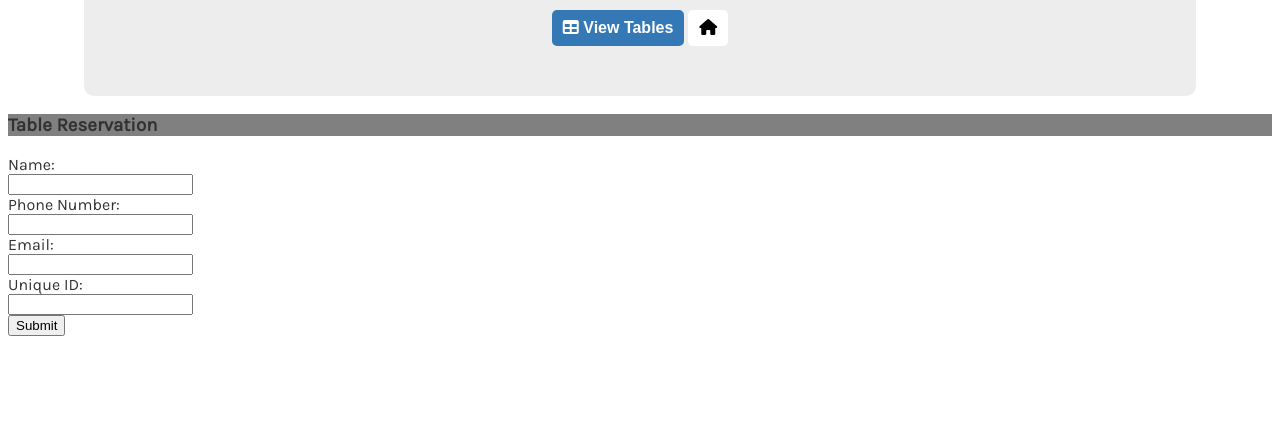
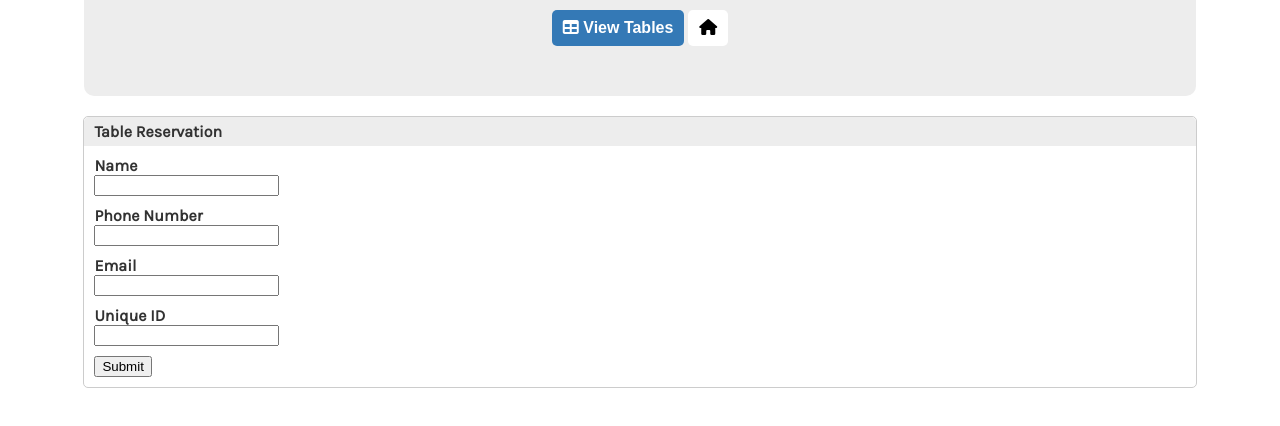
Before and after one commit to tylersweeney/hotRestaurant, a website: page reserve.html in a window 1280 px wide. Shown: the part 312-738 px from the top of the page. Drawn offline with nearby package versions, Linux system fonts and the light colour scheme.

Commit message:
reservation form styles

```diff
--- a/assets/css/styles.css
+++ b/assets/css/styles.css
@@ -57,14 +57,20 @@ hr {
   color: #cccccc;
 }
 
-#input {
-}
-#subheader{
-  background-color: gray;
+input, label {
+  margin-left: 10px;
 }
 
+input {
+  margin-bottom: 10px;
+}
 
-div.tableWrapper {
+label {
+  font-weight: bold;
+}
+
+div.tableWrapper,
+div#reservationWrapper {
   border-radius: 5px;
   border: 1px solid #cccccc;
   margin: 20px auto;
@@ -76,11 +82,14 @@ div.wrapperHead {
   border-top-left-radius: 5px;
   border-top-right-radius: 5px;
   background-color: #EDEDED;
-  /*border: 1px solid #cccccc;*/
   padding: 5px;
   padding-left: 10px;
+  font-weight: bold;
 }
 
+div#input {
+  padding-top: 10px;
+}
 
 .number {
   background-color: #3479B6;
--- a/reserve.html
+++ b/reserve.html
@@ -20,19 +20,17 @@
     <button id="home" title="home"><i class="fa fa-home fa-2" aria-hidden="true"></i></button>
   </div>
 
-
-
-  <div id="container">
+  <div id="reservationWrapper" class="tableWrapper">
+    <div class="wrapperHead">Table Reservation</div>
     <form>
-        <h3 id="subheader">Table Reservation</h3>
         <div id="input">
-        Name:<br>
+        <label for="name" class="required">Name</label><br>
         <input id="name" type="text" name="name"><br>
-        Phone Number:<br>
+        <label for="phone" class="required">Phone Number</label><br>
         <input id="phone" type="text" name="phone"><br>
-        Email:<br>
+        <label for="email" class="required">Email</label><br>
         <input id="email" type="email" name="email"><br>
-        Unique ID:<br>
+        <label for="id" class="required">Unique ID</label><br>
         <input id="id" type="text" name="id"><br>
         <input id="submit" type="submit" value="Submit"><br>
     </form>
@@ -44,23 +42,7 @@
     integrity="sha256-hwg4gsxgFZhOsEEamdOYGBf13FyQuiTwlAQgxVSNgt4="
     crossorigin="anonymous"></script>
   <script src="https://use.fontawesome.com/17d34a2d31.js"></script>
-  <script type="text/javascript">
+  <script type="text/javascript" src="/assets/javascript/script.js"></script>
 
-    $("#submit").on("click", function(event) {
-      event.preventDefault();
-      var tables = {
-        name: $("#name").val(),
-        phone: $("#phone").val(),
-        email: $("#email").val(),
-        id: $("#id").val()
-      };
-
-      $.post("/api/tables", tables)
-      .then(function(data) {
-        console.log(data);
-        alert("Adding Reservation...");
-      });
-    });
-  </script>
 </body>
 </html>
```
